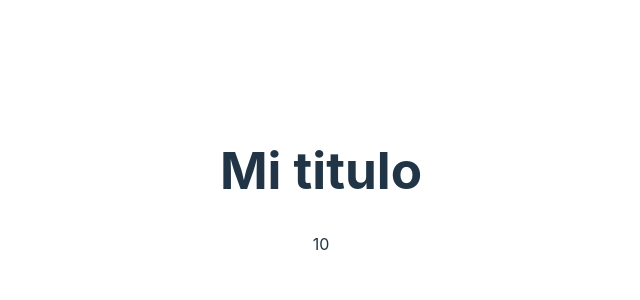
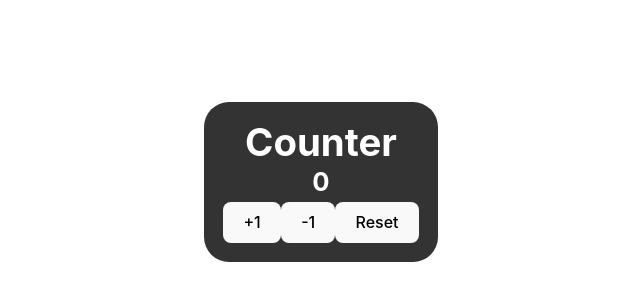
Before and after one commit to Juanm0331123/Homeworks-React, a React (Vite) app in the folder 01-vite/: page / in a window 1280 px wide. Shown: the part 218-518 px from the top of the page, without its empty margins (319-959 px from the left). Built offline with nearby package versions, Linux system fonts and the light colour scheme.

Commit message:
Primer challenge realizado

```diff
--- a/01-vite/src/App.jsx
+++ b/01-vite/src/App.jsx
@@ -4,7 +4,8 @@ import FirstApp from './Components/FirstApp';
 const App = () => {
   return (
     <>
-      <FirstApp />
+      <FirstApp
+        value={0} />
     </>
   )
 }
--- a/01-vite/src/Components/FirstApp.css
+++ b/01-vite/src/Components/FirstApp.css
@@ -0,0 +1,27 @@
+* {
+    margin: 0;
+    padding: 0;
+    box-sizing: border-box;
+}
+
+.container {
+    display: flex;
+    flex-direction: column;
+    align-items: center;
+    justify-content: space-around;
+    background-color: #333;
+    padding: 1.2rem;
+    border-radius: 25px;
+}
+
+.container h1 {
+    font-size: 2.4rem;
+    font-weight: bold;
+    color: #fff;
+}
+
+.container span {
+    font-size: 1.6rem;
+    font-weight: bold;
+    color: #fff;
+}
--- a/01-vite/src/Components/FirstApp.jsx
+++ b/01-vite/src/Components/FirstApp.jsx
@@ -1,12 +1,43 @@
 import './FirstApp.css'
+import PropTypes from 'prop-types'
+import { useState } from 'react';
 
-function FirstApp() {
+function FirstApp({ value }) {
+
+    const [counter, setCounter] = useState(value);
+
+    const handleAdd = () => {
+        console.log('Calling handleAdd');
+        setCounter(counter + 1);
+    }
+
+    const handleSubstract = () => {
+        console.log('Calling handleSubstract');
+        setCounter(counter - 1);
+    }
+
+    const handleReset = () => {
+        console.log('Calling handleReset');
+        setCounter(value);
+    }
+
     return (
         <>
-            <h1> Mi titulo </h1>
-            <span>10</span>
+            <div className="container">
+                <h1> Counter </h1>
+                <span>{counter}</span>
+                <div className="buttons">
+                    <button onClick={() => handleAdd()}> +1 </button>
+                    <button onClick={() => handleSubstract()}> -1 </button>
+                    <button onClick={() => handleReset()}> Reset </button>
+                </div>
+            </div>
         </>
     )
 }
 
+FirstApp.propTypes = {
+    value: PropTypes.number.isRequired
+}
+
 export default FirstApp;
```
Also changed, not shown: 01-vite/src/main.jsx (line endings or trailing spaces).
